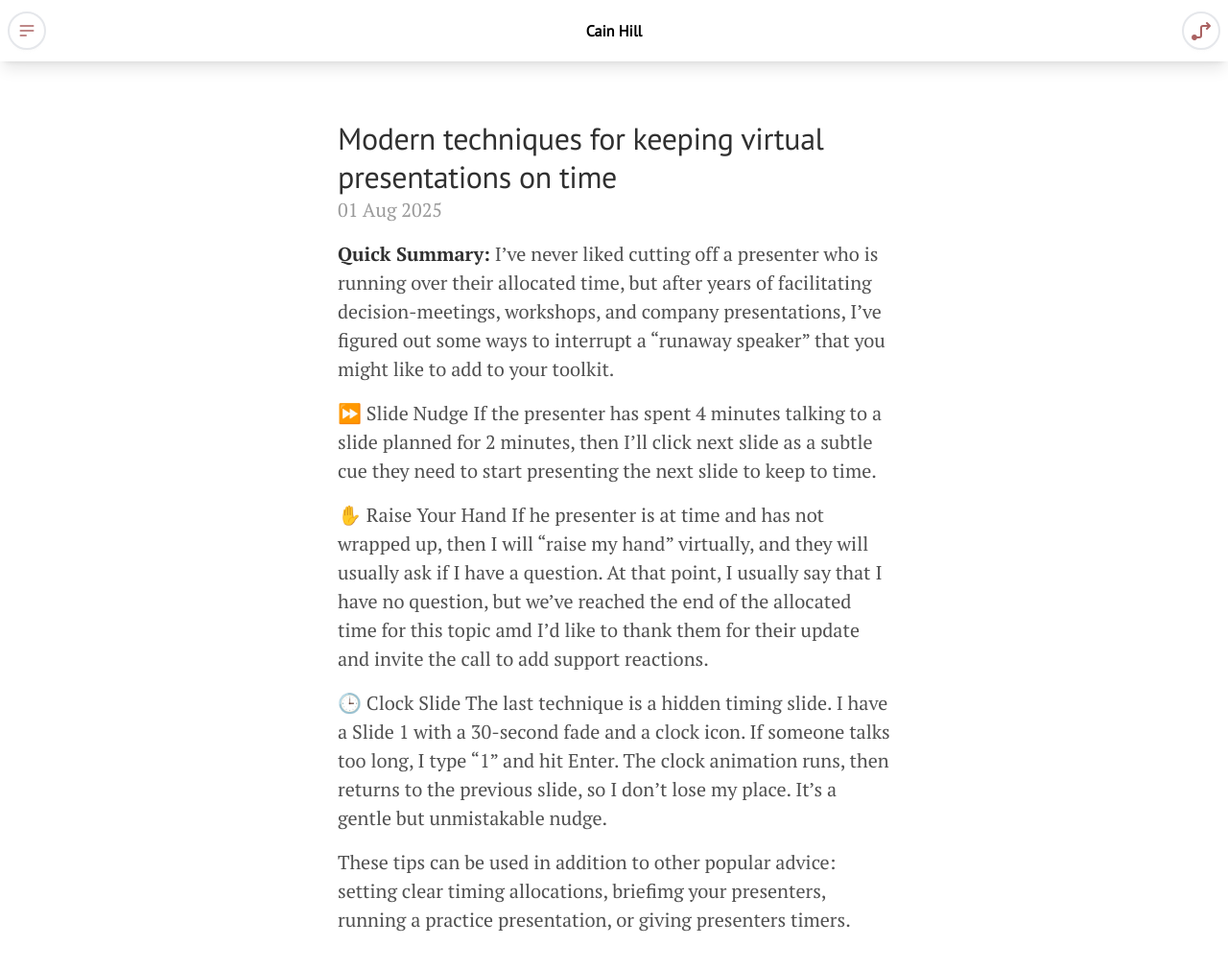
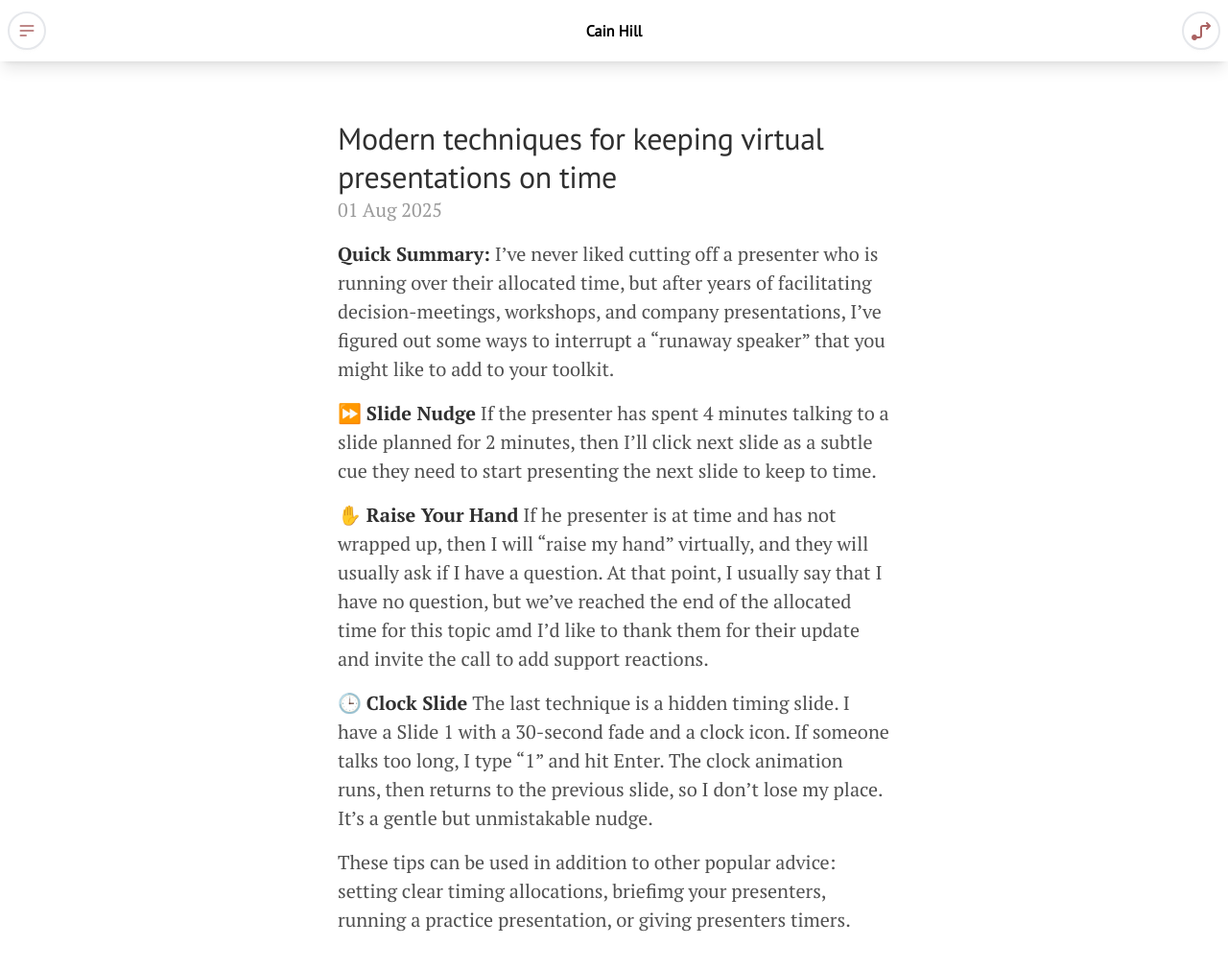
Before and after one commit to cainhill/cainhill.github.io, a Jekyll site: the page built from _blog/2025-08-01-timekeeper.md, in a window 1280 px wide and 1054 px high. Shown: the top 1010 px of the window at 96% size. Built offline with Jekyll 4.4.1, drawn with Linux system fonts in a browser that asks for light colours.

```diff
--- a/_blog/2025-08-01-timekeeper.md
+++ b/_blog/2025-08-01-timekeeper.md
@@ -5,13 +5,13 @@ title: Modern techniques for keeping virtual presentations on time
 
 **Quick Summary:** I've never liked cutting off a presenter who is running over their allocated time, but after years of facilitating decision-meetings, workshops, and company presentations, I've figured out some ways to interrupt a "runaway speaker" that you might like to add to your toolkit.
 
-1. ⏩ Slide Nudge
+1. ⏩ **Slide Nudge**
 If the presenter has spent 4 minutes talking to a slide planned for 2 minutes, then I'll click next slide as a subtle cue they need to start presenting the next slide to keep to time.
 
-2. ✋ Raise Your Hand
+2. ✋ **Raise Your Hand**
 If he presenter is at time and has not wrapped up, then I will "raise my hand" virtually, and they will usually ask if I have a question. At that point, I usually say that I have no question, but we've reached the end of the allocated time for this topic amd I'd like to thank them for their update and invite the call to add support reactions.
 
-3. 🕒 Clock Slide
+3. 🕒 **Clock Slide**
 The last technique is a hidden timing slide. I have a Slide 1 with a 30-second fade and a clock icon. If someone talks too long, I type “1” and hit Enter. The clock animation runs, then returns to the previous slide, so I don’t lose my place. It’s a gentle but unmistakable nudge.
 
 These tips can be used in addition to other popular advice: setting clear timing allocations, briefimg your presenters, running a practice presentation, or giving presenters timers.
```
